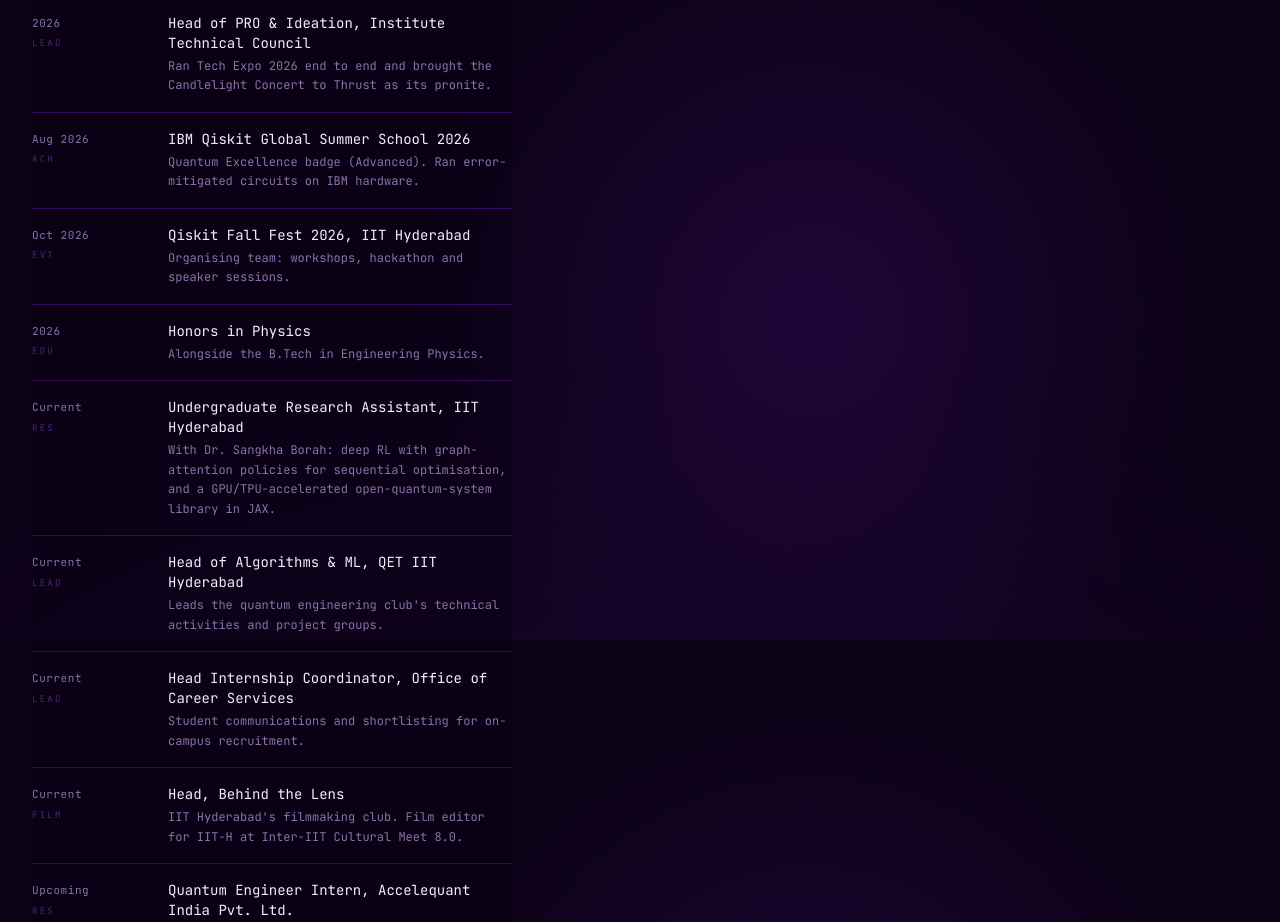
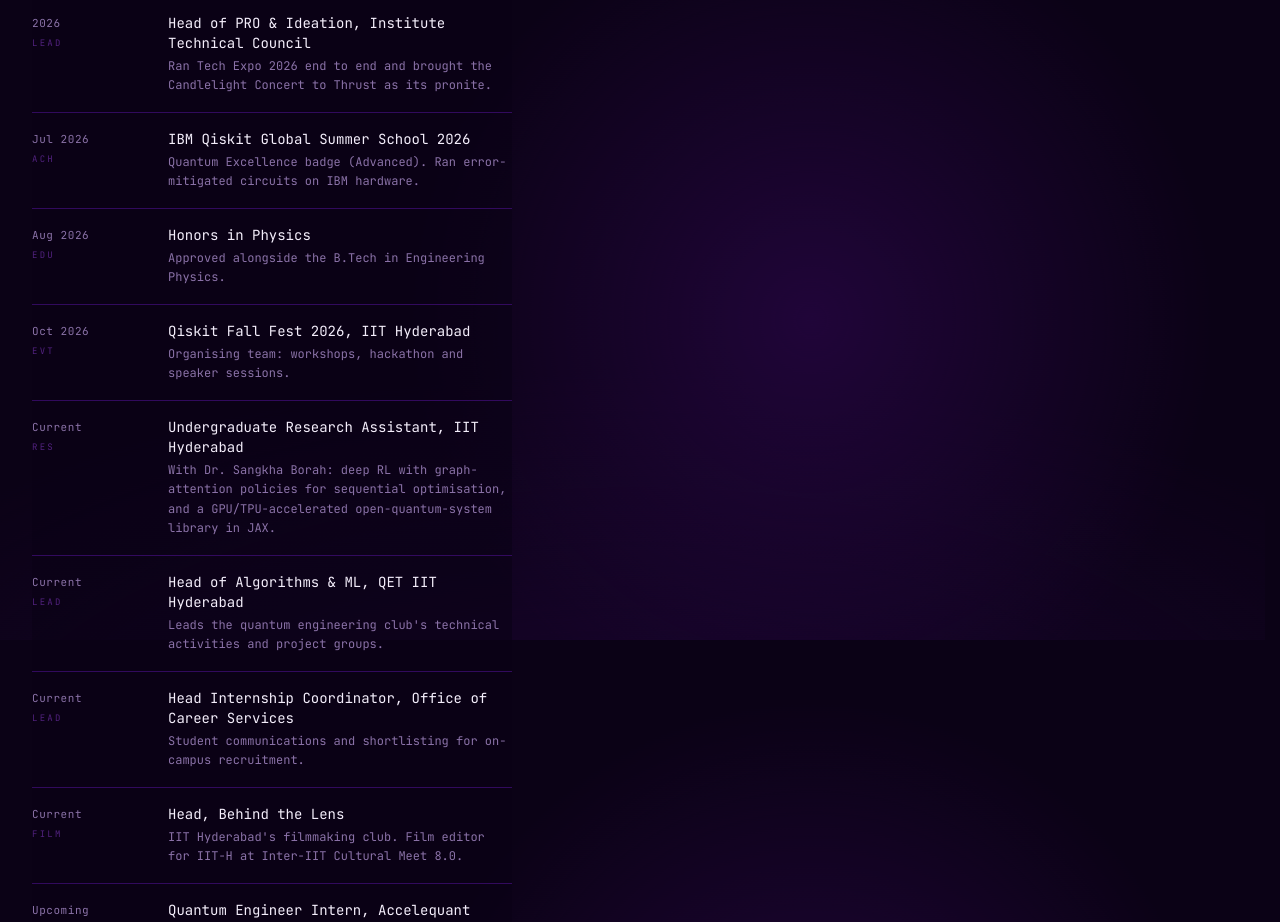
Before and after one commit to prasang06/personal-website, a Next.js app: page / in a window 1280 px wide. Shown: the part 1760-2682 px from the top of the page. Built offline with nearby package versions, Linux system fonts and the light colour scheme.

Commit message:
Date Summer School to July and Honors to August 2026

```diff
--- a/src/data/timeline.ts
+++ b/src/data/timeline.ts
@@ -36,22 +36,22 @@ export const timeline: TimelineEntry[] = [
     kind: "leadership",
   },
   {
-    when: "Aug 2026",
+    when: "Jul 2026",
     title: "IBM Qiskit Global Summer School 2026",
     detail: "Quantum Excellence badge (Advanced). Ran error-mitigated circuits on IBM hardware.",
     kind: "achievement",
+  },
+  {
+    when: "Aug 2026",
+    title: "Honors in Physics",
+    detail: "Approved alongside the B.Tech in Engineering Physics.",
+    kind: "education",
   },
   {
     when: "Oct 2026",
     title: "Qiskit Fall Fest 2026, IIT Hyderabad",
     detail: "Organising team: workshops, hackathon and speaker sessions.",
     kind: "event",
-  },
-  {
-    when: "2026",
-    title: "Honors in Physics",
-    detail: "Alongside the B.Tech in Engineering Physics.",
-    kind: "education",
   },
   {
     when: "Current",
```
